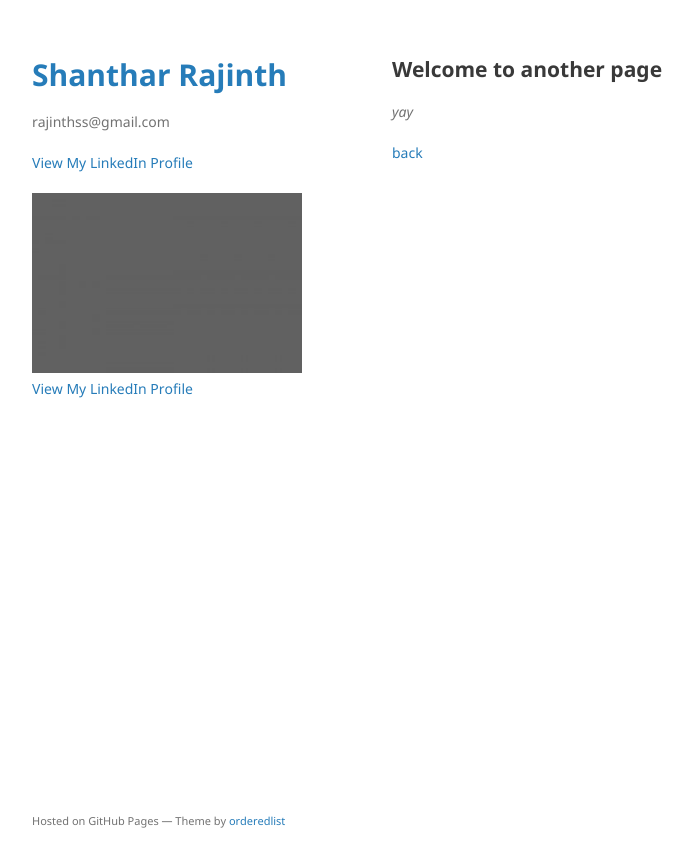
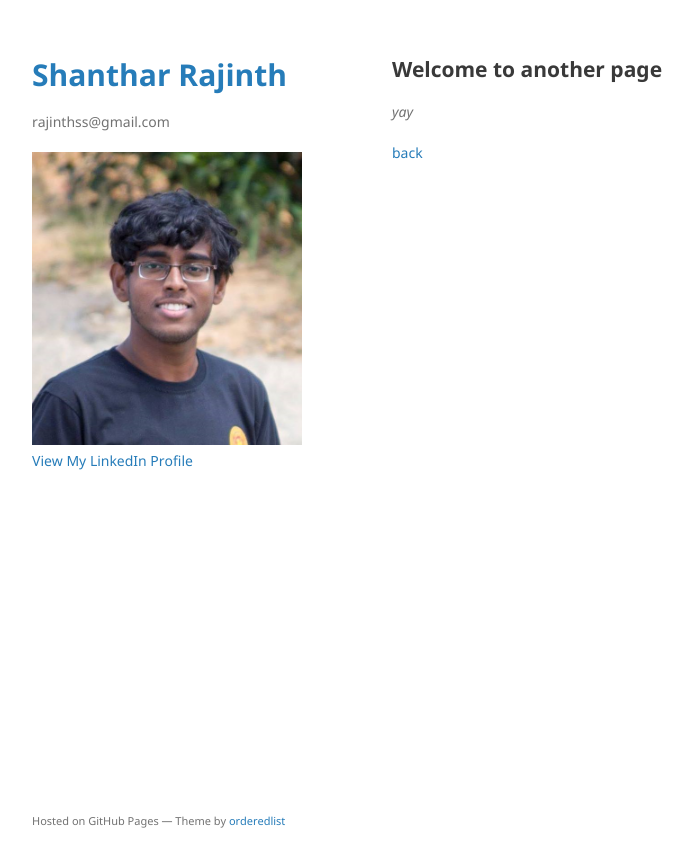
Before and after one commit to rajinthss/rajinthss.github.io, a Jekyll site: the page built from another-page.md, in a window 1280 px wide. Shown: the top 867 px of the page, without its empty margins (178-871 px from the left). Built offline with Jekyll 4.4.1, drawn with Linux system fonts in a browser that asks for light colours; our own code applies the rules of GitHub Pages for plain Markdown files.

Commit message:
Update _config.yml

```diff
--- a/_config.yml
+++ b/_config.yml
@@ -1,6 +1,6 @@
 title: Shanthar Rajinth
-logo: /assets/img/grey.jpg
-description: rajinthss@gmail.com <br/> <p class="view"><a href="{{ www.linkedin.com/in/shanthar-rajinth }}">View My LinkedIn Profile</a></p>
+logo: /assets/img/profilepic.png
+description: rajinthss@gmail.com
 show_downloads: false
 google_analytics:
 theme: jekyll-theme-minimal
```
